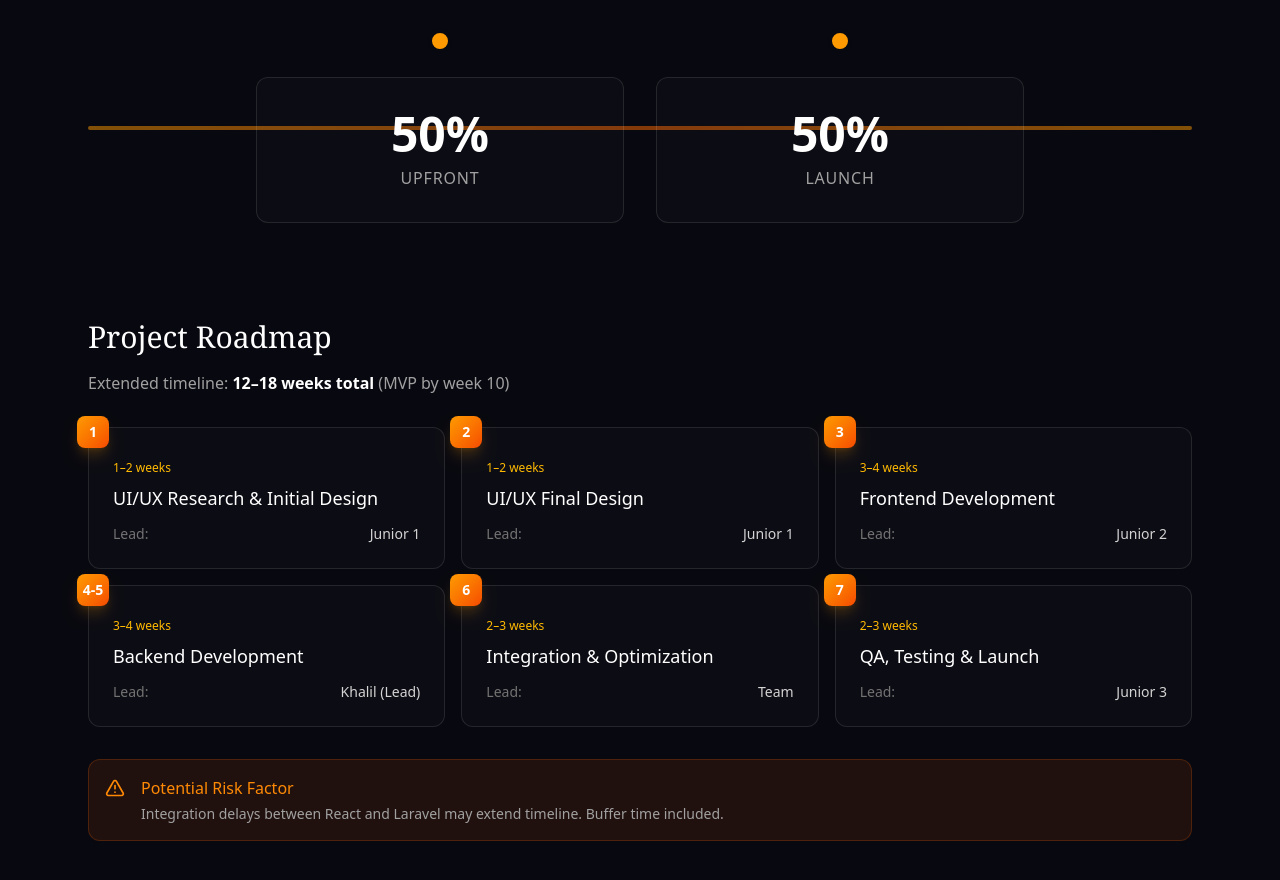
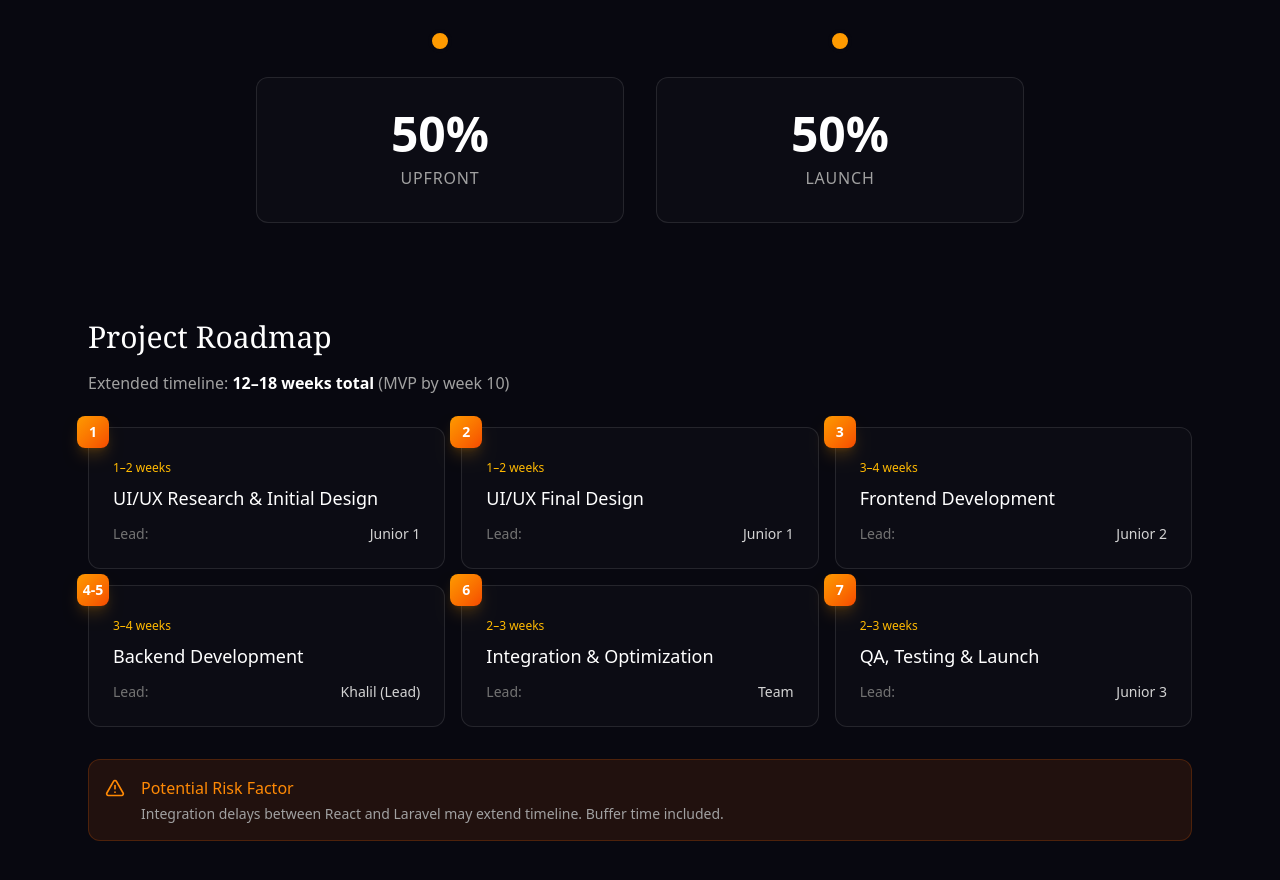
Before and after one commit to Kamkmgamer/Evocare-Proposal, a Next.js app: page /cost-laravel in a window 1280 px wide. Shown: the part 1813-2693 px from the top of the page. Built offline with nearby package versions, Linux system fonts and the light colour scheme.

Commit message:
fix: final visual polish on cost pages
- Remove misplaced connector line in Laravel payment terms
- Fix price hero wrapping and duplicate text
- Standardize cost ranges to low-to-high format
- Ensure 50/50 payment split layout is clean

```diff
--- a/app/cost-laravel/page.tsx
+++ b/app/cost-laravel/page.tsx
@@ -287,7 +287,6 @@ export default function CostLaravelPage() {
         <section className="mb-24">
           <h2 className="text-3xl font-serif text-white mb-8">Payment Terms</h2>
           <div className="relative">
-            <div className="absolute top-1/2 left-0 right-0 h-1 bg-gradient-to-r from-amber-500/50 via-orange-500/50 to-amber-500/50 rounded-full" />
             <div className="relative grid grid-cols-2 gap-8 max-w-3xl mx-auto">
               {paymentTerms.map((term, i) => (
                 <div key={i} className="text-center">
```
